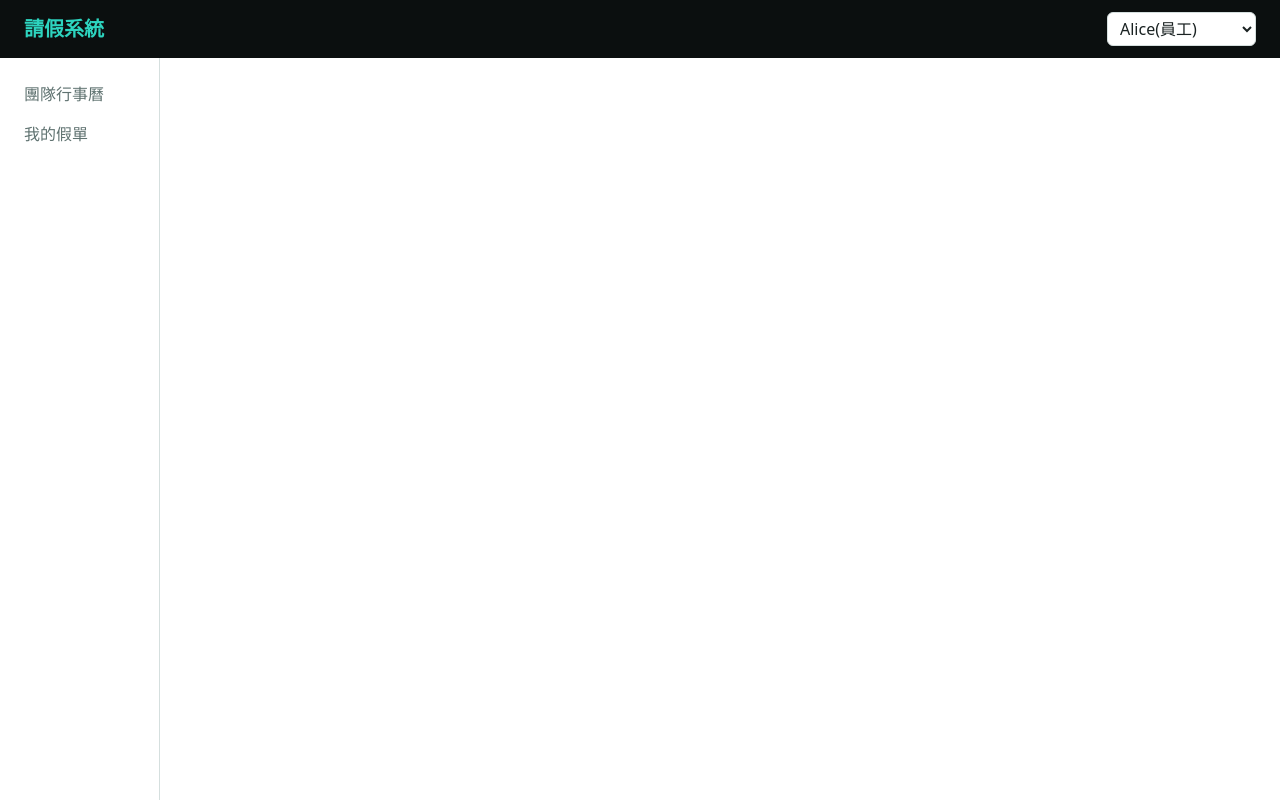
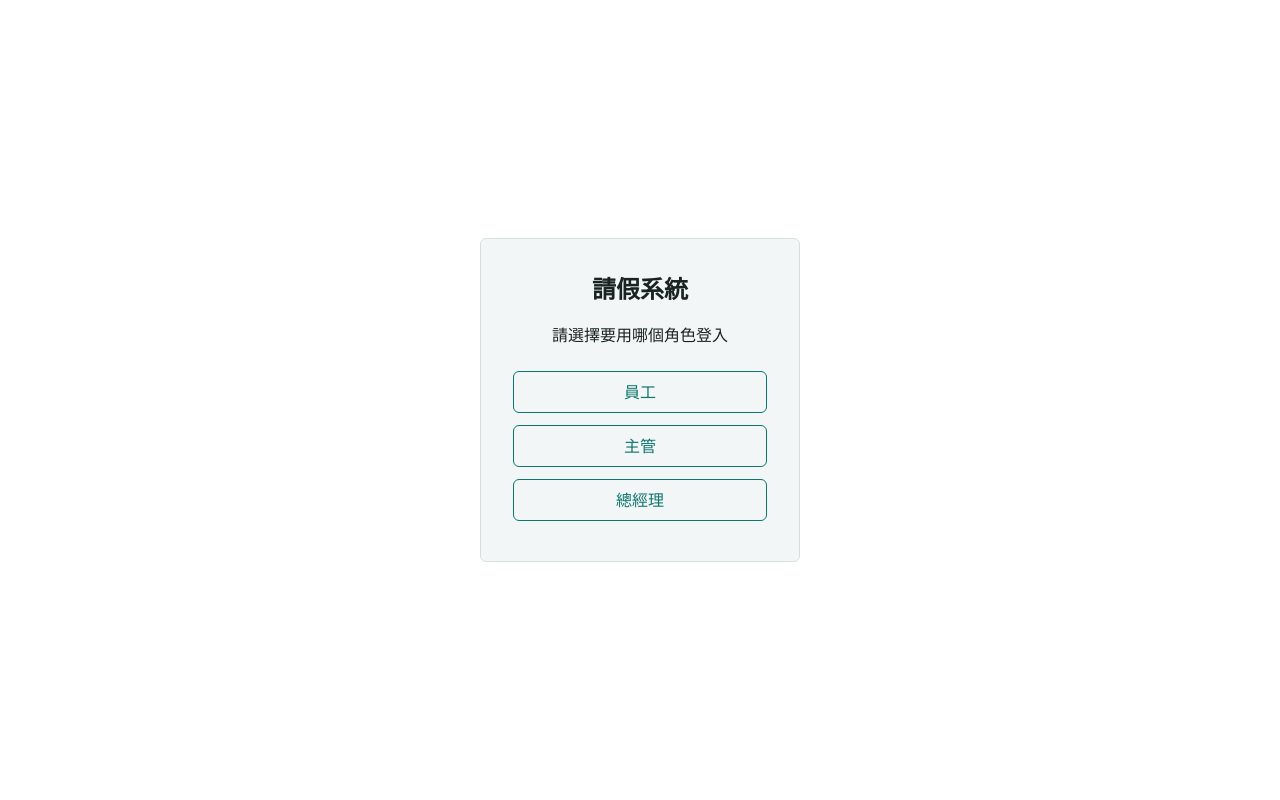
Before and after one commit to sana-radex/leave-board, a React (Vite) app: page /login in a window 1280 px wide. Built offline with nearby package versions, Linux system fonts and the light colour scheme.

Commit message:
feat: 模擬登入、登出

```diff
--- a/src/App.tsx
+++ b/src/App.tsx
@@ -1,16 +1,19 @@
 import { useEffect, useState } from "react";
-import { Routes, Route } from "react-router";
+import { Routes, Route, Navigate } from "react-router";
 import "./App.css";
-import type { Employee, LeaveType } from "./types/types";
+import type { Employee, LeaveType, Role } from "./types/types";
 import { getEmployeeList } from "./api/employeeApi";
 import { getLeaveTypeList } from "./api/leaveTypeApi";
+import { login, logout } from "./api/authApi";
+import { loadAuth, saveAuth, clearAuth } from "./storage/authStorage";
 import Header from "./components/Header";
 import Sidebar from "./components/Sidebar";
 import CalendarPage from "./pages/CalendarPage";
 import MyLeavesPage from "./pages/MyLeavesPage";
+import LoginPage from "./pages/LoginPage";
 
 function App() {
-  const [currentUserId, setCurrentUserId] = useState("1");
+  const [auth, setAuth] = useState(() => loadAuth());
   const [employeeList, setEmployeeList] = useState<Employee[]>([]);
   const [leaveTypeList, setLeaveTypeList] = useState<LeaveType[]>([]);
 
@@ -27,13 +30,42 @@ function App() {
     firstLoad();
   }, []);
 
+  /** 登入 */
+  async function handleLogin(role: Role) {
+    const session = await login(role);
+    if (!session) {
+      alert("找不到這個角色的帳號");
+      return;
+    }
+    saveAuth(session); // 存進 localStorage：重新整理還在
+    setAuth(session); // 存進 state：畫面才會更新
+  }
+
+  /** 登出：先請後端作廢 token，再清掉前端自己存的 */
+  async function handleLogout() {
+    if (auth) {
+      await logout(auth.token);
+    }
+    clearAuth();
+    setAuth(null);
+  }
+
+  // 還沒登入：只有 /login 這一頁，其他網址都導去 /login
+  // 所以按下登出、auth 變成 null 之後，會從這裡被導回登入頁
+  if (!auth) {
+    return (
+      <Routes>
+        <Route path="/login" element={<LoginPage onLogin={handleLogin} />} />
+        <Route path="*" element={<Navigate to="/login" replace />} />
+      </Routes>
+    );
+  }
+
+  const currentUser = auth.user;
+
   return (
     <>
-      <Header
-        currentUserId={currentUserId}
-        employeeList={employeeList}
-        onSwitchUser={setCurrentUserId}
-      />
+      <Header currentUser={currentUser} onLogout={handleLogout} />
 
       <div className="layout">
         <Sidebar />
@@ -44,7 +76,7 @@ function App() {
               path="/"
               element={
                 <CalendarPage
-                  currentUserId={currentUserId}
+                  currentUserId={currentUser.id}
                   employeeList={employeeList}
                 />
               }
@@ -53,13 +85,13 @@ function App() {
               path="/my-leaves"
               element={
                 <MyLeavesPage
-                  key={currentUserId}
-                  currentUserId={currentUserId}
+                  currentUserId={currentUser.id}
                   employeeList={employeeList}
                   leaveTypeList={leaveTypeList}
                 />
               }
             />
+            <Route path="/login" element={<Navigate to="/" replace />} />
           </Routes>
         </main>
       </div>
--- /dev/null
+++ b/src/api/authApi.ts
@@ -0,0 +1,34 @@
+import { employeeList } from "../data/mockData";
+import type { AuthSession, Role, Session } from "../types/types";
+import { TABLES, readTable, writeTable, delay } from "./db";
+
+/** 模擬登入：找出這個角色的第一位員工，發一個 token 給他；找不到就回傳 null */
+export async function login(role: Role): Promise<AuthSession | null> {
+  await delay();
+  const user = readTable(TABLES.employeeList, employeeList).find(
+    (emp) => emp.role === role,
+  );
+  if (!user) {
+    return null;
+  }
+
+  // 後端記下：這個 token 是誰的
+  const newSession: Session = {
+    token: crypto.randomUUID(),
+    employeeId: user.id,
+  };
+  const sessionList = readTable<Session>(TABLES.sessionList, []);
+  writeTable(TABLES.sessionList, [...sessionList, newSession]);
+
+  return { token: newSession.token, user };
+}
+
+/** 模擬登出：把這個 token 從登入紀錄刪掉，之後就不能再用了 */
+export async function logout(token: string): Promise<void> {
+  await delay();
+  const sessionList = readTable<Session>(TABLES.sessionList, []);
+  writeTable(
+    TABLES.sessionList,
+    sessionList.filter((session) => session.token !== token),
+  );
+}
--- a/src/api/db.ts
+++ b/src/api/db.ts
@@ -5,6 +5,7 @@ export const TABLES = {
   leaveTypeList: "leaveTypeList",
   leaveFormList: "leaveFormList",
   calendarDayList: "calendarDayList",
+  sessionList: "sessionList",
 };
 
 /** 讀出一整張資料表；第一次讀的時候，先放入初始資料 */
--- a/src/components/Header.css
+++ b/src/components/Header.css
@@ -1,4 +1,4 @@
-/* 頁首：標題靠左，切換使用者靠右；黑底 */
+/* 頁首：標題靠左，使用者靠右；黑底 */
 .header {
   display: flex;
   justify-content: space-between;
@@ -13,3 +13,16 @@
   font-weight: 600;
   color: var(--color-header-accent);
 }
+
+/* 右邊：名字、登出，排成一排 */
+.header-user {
+  display: flex;
+  align-items: center;
+  gap: 12px;
+}
+
+/* 黑底上的按鈕用亮的湖水綠，字才看得清楚 */
+.header button {
+  border-color: var(--color-header-accent);
+  color: var(--color-header-accent);
+}
--- a/src/components/Header.tsx
+++ b/src/components/Header.tsx
@@ -3,36 +3,22 @@ import { roleLabels } from "../utils/label";
 import "./Header.css";
 
 interface HeaderProps {
-  /** 目前使用者 id */
-  currentUserId: string;
-  /** 所有員工 */
-  employeeList: Employee[];
-  /** 切換使用者時要做的事 */
-  onSwitchUser: (userId: string) => void;
+  /** 目前登入的使用者 */
+  currentUser: Employee;
+  /** 按下登出時要做的事 */
+  onLogout: () => void;
 }
 
 /** 頁首 */
-function Header({
-  currentUserId,
-  employeeList,
-  onSwitchUser,
-}: HeaderProps) {
-
+function Header({ currentUser, onLogout }: HeaderProps) {
   return (
     <header className="header">
       <span className="header-title">請假系統</span>
-      <label>
-        <select
-          value={currentUserId}
-          onChange={(e) => onSwitchUser(e.target.value)}
-        >
-          {employeeList.map((emp) => (
-            <option key={emp.id} value={emp.id}>
-              {`${emp.name}(${roleLabels[emp.role]})`}
-            </option>
-          ))}
-        </select>
-      </label>
+
+      <div className="header-user">
+        <span>{`${currentUser.name}(${roleLabels[currentUser.role]})`}</span>
+        <button onClick={onLogout}>登出</button>
+      </div>
     </header>
   );
 }
--- /dev/null
+++ b/src/pages/LoginPage.css
@@ -0,0 +1,33 @@
+/* 登入頁：框框放在畫面正中間 */
+.login-page {
+  flex: 1;
+  display: flex;
+  align-items: center;
+  justify-content: center;
+}
+
+.login-box {
+  width: 320px;
+  padding: 32px;
+  border: 1px solid var(--color-border);
+  border-radius: var(--radius);
+  background-color: var(--color-surface);
+  text-align: center;
+}
+
+/* 三個角色按鈕：由上往下排 */
+.login-roles {
+  display: flex;
+  flex-direction: column;
+  gap: 12px;
+  margin: 24px 0 8px;
+}
+
+.login-roles button {
+  padding: 8px 12px;
+}
+
+/* 蓋掉全站的「兩個按鈕並排時留空」，因為這裡是上下排 */
+.login-roles button + button {
+  margin-left: 0;
+}
--- /dev/null
+++ b/src/pages/LoginPage.tsx
@@ -0,0 +1,44 @@
+import { useState } from "react";
+import "./LoginPage.css";
+import type { Role } from "../types/types";
+import { roleLabels } from "../utils/label";
+
+interface LoginPageProps {
+  onLogin: (role: Role) => Promise<void>;
+}
+
+/** 登入頁：選一個角色登入 */
+function LoginPage({ onLogin }: LoginPageProps) {
+  const [loggingIn, setLoggingIn] = useState(false);
+
+  async function handleClick(role: Role) {
+    setLoggingIn(true);
+    await onLogin(role);
+    setLoggingIn(false);
+  }
+
+  return (
+    <div className="login-page">
+      <div className="login-box">
+        <h1>請假系統</h1>
+        <p>請選擇要用哪個角色登入</p>
+
+        <div className="login-roles">
+          {Object.entries(roleLabels).map(([role, label]) => (
+            <button
+              key={role}
+              onClick={() => handleClick(role as Role)}
+              disabled={loggingIn}
+            >
+              {label}
+            </button>
+          ))}
+        </div>
+
+        {loggingIn && <p>登入中...</p>}
+      </div>
+    </div>
+  );
+}
+
+export default LoginPage;
--- /dev/null
+++ b/src/storage/authStorage.ts
@@ -0,0 +1,22 @@
+import type { AuthSession } from "../types/types";
+
+const AUTH_KEY = "auth";
+
+/** 讀出登入資料；沒登入就回傳 null */
+export function loadAuth(): AuthSession | null {
+  const data = localStorage.getItem(AUTH_KEY);
+  if (data) {
+    return JSON.parse(data) as AuthSession;
+  }
+  return null;
+}
+
+/** 存入登入資料 */
+export function saveAuth(session: AuthSession) {
+  localStorage.setItem(AUTH_KEY, JSON.stringify(session));
+}
+
+/** 清除登入資料 */
+export function clearAuth() {
+  localStorage.removeItem(AUTH_KEY);
+}
--- a/src/utils/label.ts
+++ b/src/utils/label.ts
@@ -9,9 +9,9 @@ export const statusLabels: Record<LeaveStatus, string> = {
 
 /** 角色 */
 export const roleLabels: Record<Role, string> = {
+  employee: "員工",
+  manager: "主管",
   general_manager: "總經理",
-  manager: "主管",
-  employee: "員工",
 };
 
 /** 辦公日曆的日子類型 */
```
Also changed, not shown: src/types/types.ts (+16 -0 lines).
